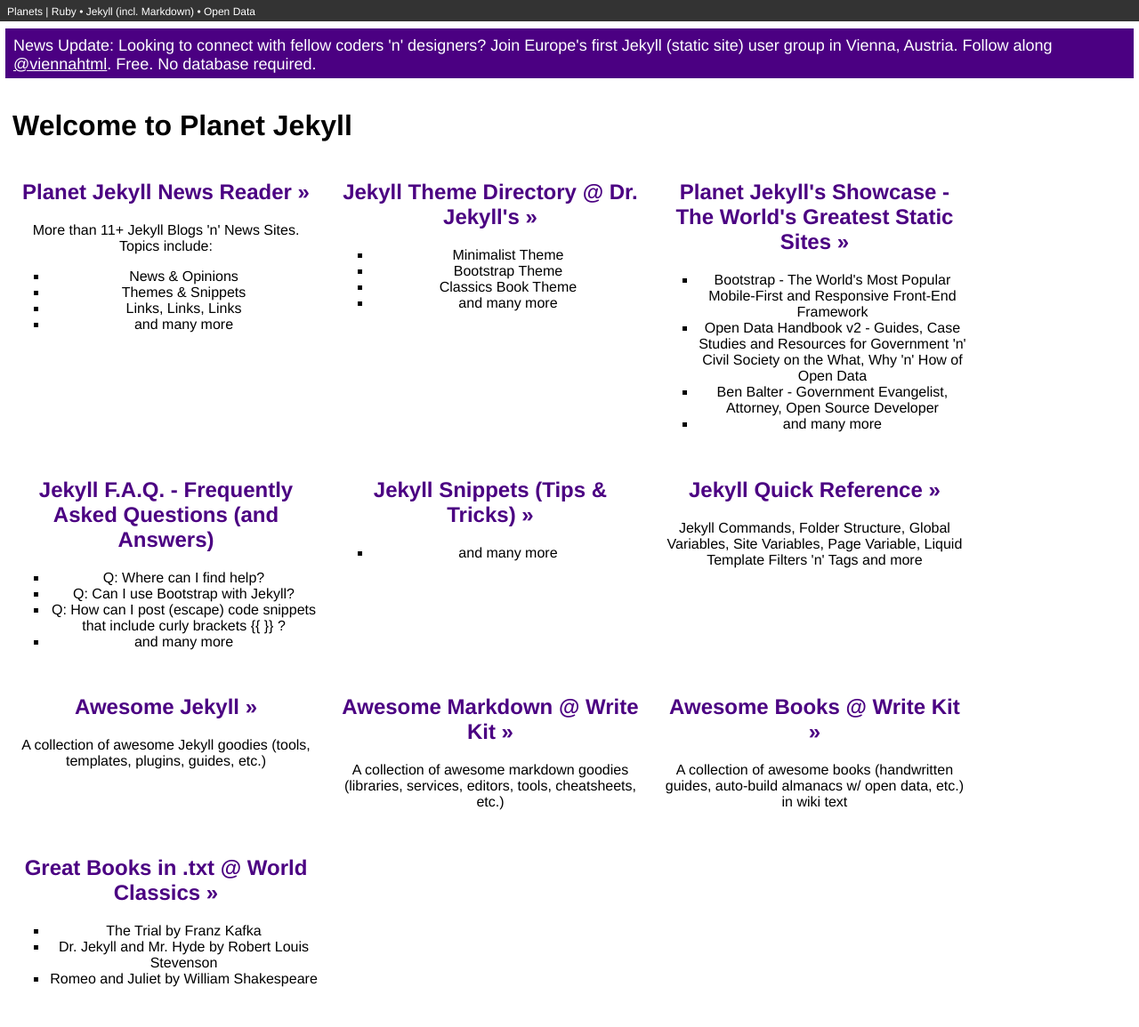
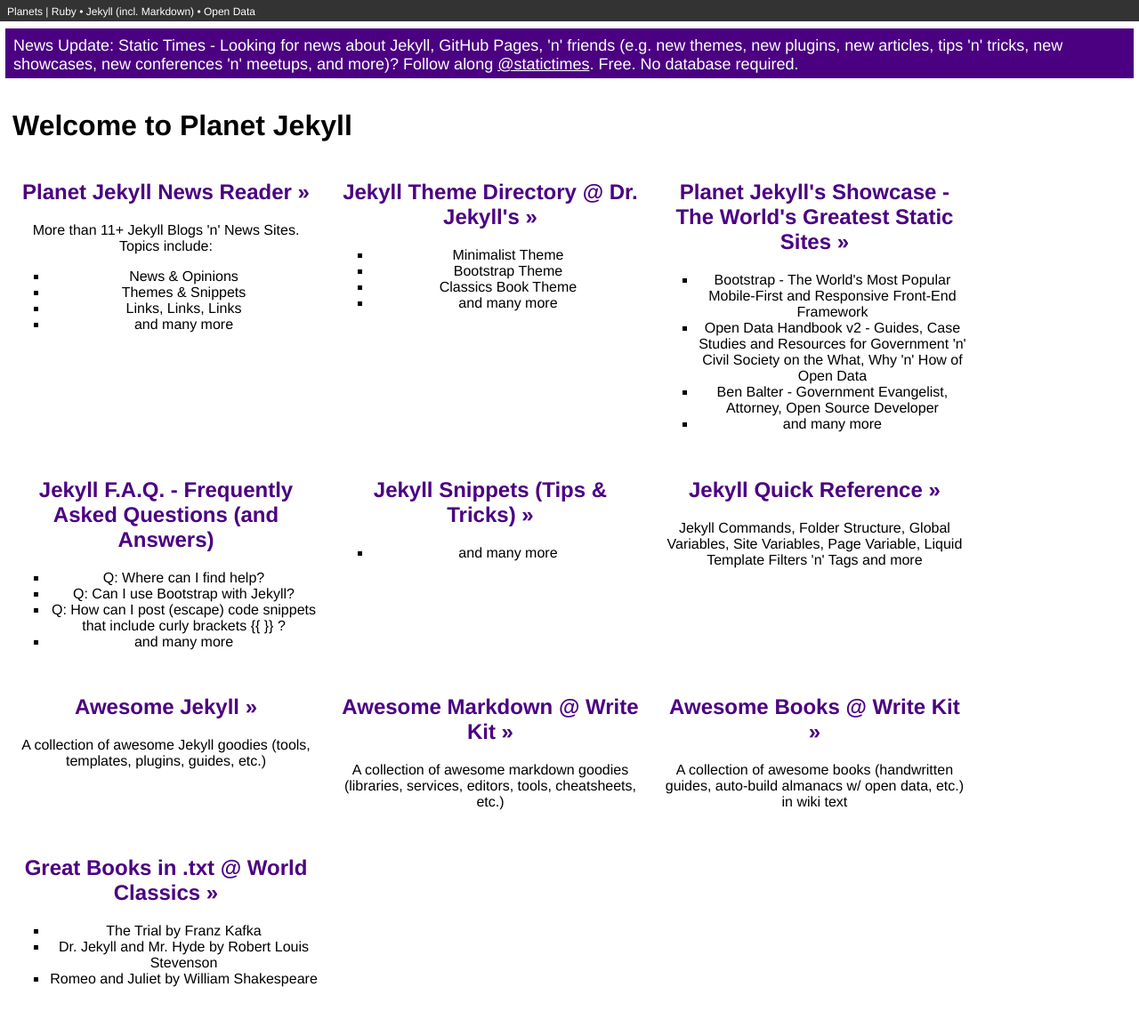
Before and after one commit to planetjekyll/planetjekyll.github.io, a Jekyll site: the page built from index.html, in a window 1280 px wide. Shown: the whole page at 89% size. Built offline with Jekyll 4.4.1, drawn with Linux system fonts in a browser that asks for light colours.

Commit message:
Update announce.html

```diff
--- a/_includes/announce.html
+++ b/_includes/announce.html
@@ -1,14 +1,19 @@
 
 <div class='announce'>
  News Update:
-  Looking to connect with fellow coders 'n' designers?
-  Join Europe's first Jekyll (static site) user group in Vienna, Austria.
-  Follow along <a href="https://twitter.com/viennahtml">@viennahtml</a>. Free. No database required.
+Static Times -
+Looking for news about Jekyll, GitHub Pages, 'n' friends
+(e.g. new themes, new plugins, new articles, tips 'n' tricks, new showcases, new conferences 'n' meetups, and more)?
+ Follow along <a href="https://twitter.com/statictimes">@statictimes</a>. Free. No database required.
 </div>
 
 <!--
    history:
 
+Looking to connect with fellow coders 'n' designers?
+  Join Europe's first Jekyll (static site) user group in Vienna, Austria.
+  Follow along <a href="https://twitter.com/viennahtml">@viennahtml</a>. Free. No database required.
+
    <a href="https://github.com/planetruby/awesome-events">awesome-events - A collection of awesome Ruby events (meetups, conferences, camps, etc.)
    from around the world</a>
   -->
```
